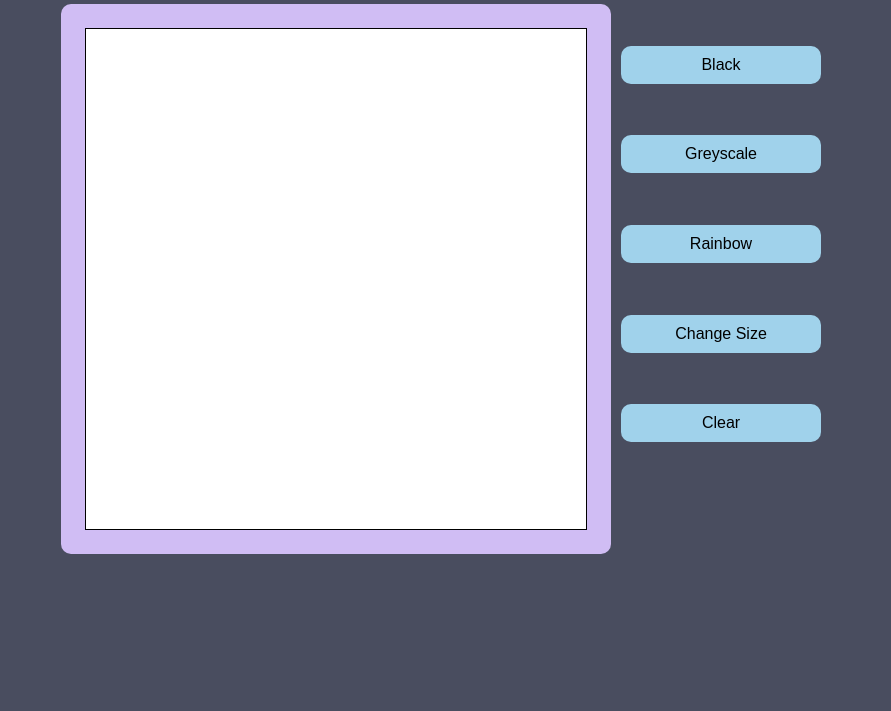
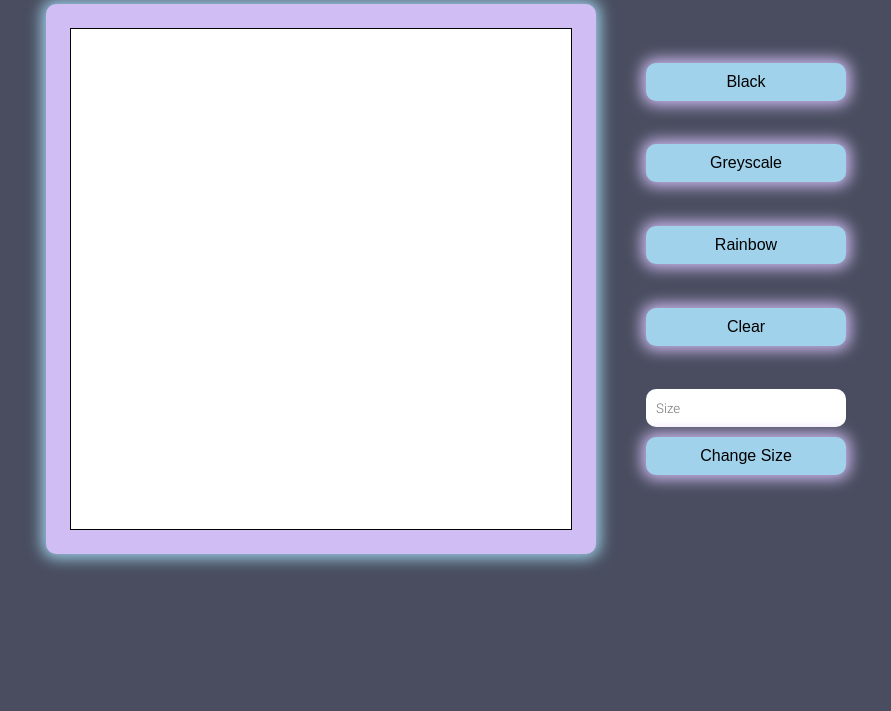
Before and after one commit to dhruv2253/Etch-A-Sketch, a plain HTML site: page index.html in a window 1280 px wide. Shown: the part 89-800 px from the top of the page, without its empty margins (194-1085 px from the left). Drawn offline with Linux system fonts and the light colour scheme.

Commit message:
Added form for size with input validation

```diff
--- a/index.html
+++ b/index.html
@@ -19,8 +19,11 @@
     </div>
     <div class="leftside">
         <div class="settings">
+            <form id="size-form">
+                <input type="text" id="size" placeholder="Size">
+                <input type="submit" id="submit" value="Change Size">
+            </form>
             <button class="clear">Clear</button>
-            <button class="size">Change Size</button>
             <button class="rainbow">Rainbow</button>
             <button class="greyscale">Greyscale</button>
             <button class="black">Black</button>
--- a/main.js
+++ b/main.js
@@ -4,6 +4,7 @@ const sizeButton = document.querySelector('.size');
 const rainbowButton = document.querySelector('.rainbow');
 const greyButton = document.querySelector('.greyscale');
 const blackButton = document.querySelector('.black');
+const sizeForm = document.querySelector('#size-form');
 
 // Functions
 function createBoxes(numBox){
@@ -96,10 +97,19 @@ rainbowButton.addEventListener('click', () => {
 });
 
 // Change size of the grid based on user input
-sizeButton.addEventListener('click', () => {
-    const prompt = window.prompt("Enter number of squares per side.");
-    clearButton.addEventListener('click', clear);
-    createBoxes(prompt);
+sizeForm.addEventListener('submit', (e) => {
+    const size = document.querySelector('#size');
+    e.preventDefault();
+    clear();
+    if (typeof size.value != Number || size.value>250){
+        size.value = "Invalid Input"
+
+        size.addEventListener('focus', () => {
+            size.value = ""
+        })
+    }
+    createBoxes(size);
+    console.log(size);
 });
 
 // Clear board when button is clicked
--- a/style.css
+++ b/style.css
@@ -28,6 +28,7 @@ body {
 .middle {
     display: flex;
     justify-content: center;
+    align-items: center;
 }
 
 
@@ -40,23 +41,43 @@ body {
     flex-direction: column-reverse;
     height: 500px;
     width: 200px;
-    margin: 10px;
+
+    margin-left: 50px;
 
 }
 
-button {
+button, #submit {
     background-color: #a0d2eb;
     border-radius: 10px;
     border: 0;
     padding: 10px;
     width: 200px;
     font-size: 16px;
+    box-shadow:0 0 15px 4px #d0bdf4;
 
+}
+
+#size-form {
+    display: flex;
+    flex-direction: column;
+}
+
+#size {
+    display: flex;
+    justify-content: center;
+    margin-bottom: 10px;
+    box-sizing: border-box;
+    padding: 10px;
+    border: 0;
+    border-radius: 10px;
+    width: 100%;
+    font-family: inherit;
 }
 
 .grid {
 
     margin-top: 20px;
+
 
 }
 
@@ -68,6 +89,7 @@ button {
     width: 550px;
     background-color: #d0bdf4;
     border-radius: 10px;
+    box-shadow:0 0 15px 4px #a0d2eb;
 
 }
 
```
